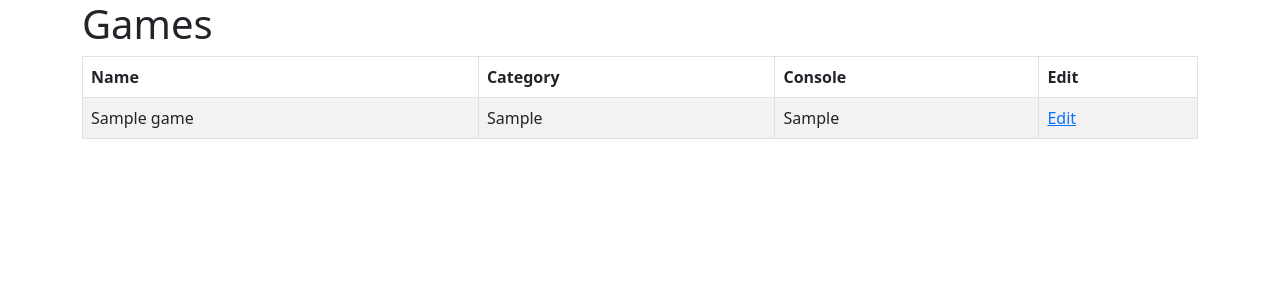
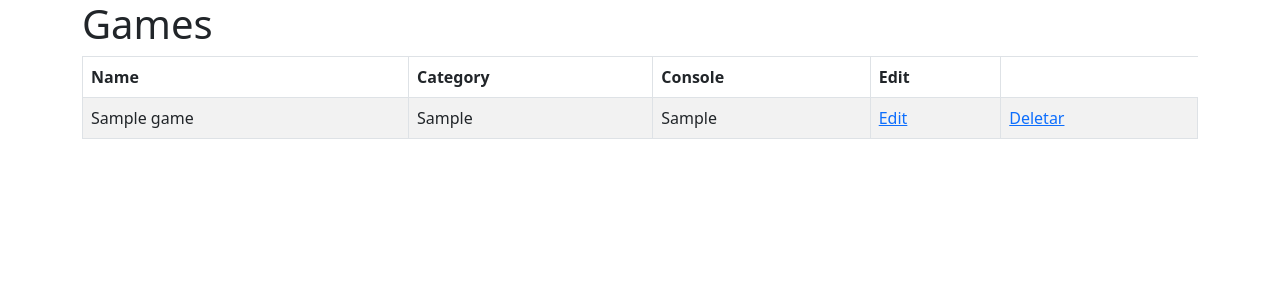
Before and after one commit to gregolly/gamelib-flask, a Flask app: page / in a window 1280 px wide. Shown: the top 300 px of the page. Run offline with Flask 3, Linux system fonts and the light colour scheme; tables that the repository leaves empty hold one stand-in row (values such as "Sample post"); some libraries are stand-ins or nearby versions.

Commit message:
feat: add button delete

```diff
--- a/templates/list.html
+++ b/templates/list.html
@@ -17,6 +17,7 @@
                     <td>{{ game.category }}</td>
                     <td>{{ game.console }}</td>
                     <td><a href="{{ url_for('edit', id=game.id) }}">Edit</a></td>
+                    <td><a href="{{ url_for('delete', id=game.id) }}">Deletar</a></td>
                 </tr>
             {% endfor %}
         </tbody>
```
